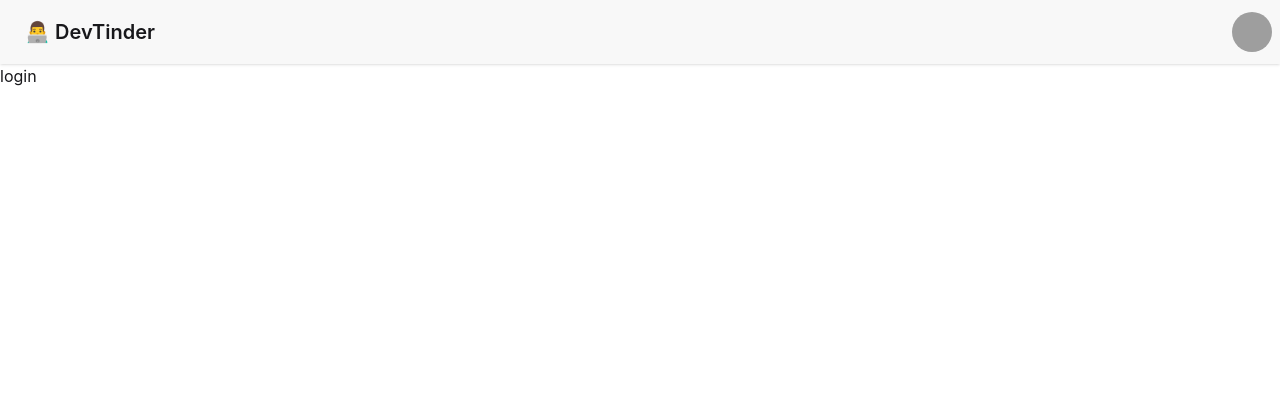
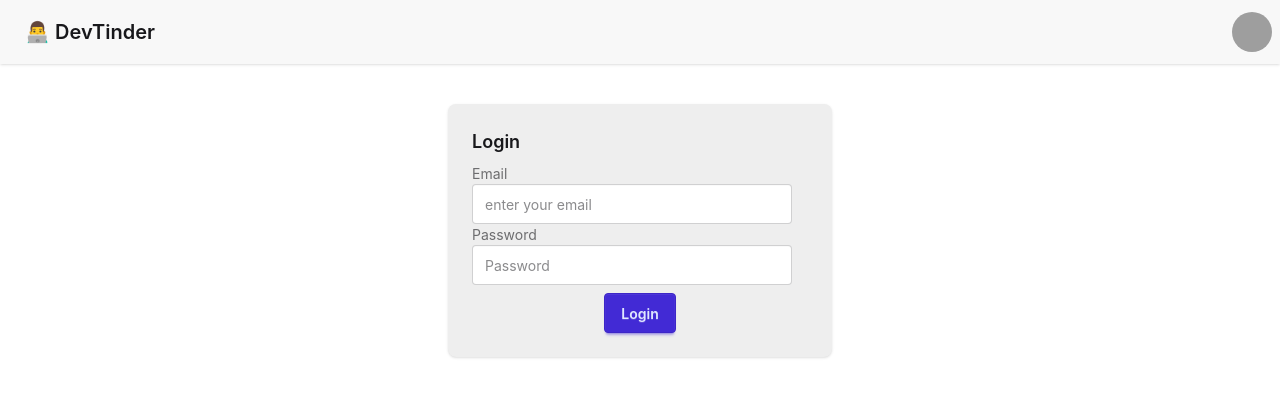
Before and after one commit to shailendrapratap1/devTinder-web, a React (Vite) app: page /login in a window 1280 px wide. Shown: the top 396 px of the page. Built offline with nearby package versions, Linux system fonts and the light colour scheme; grey boxes are pictures that could not be loaded.

Commit message:
log in api call

```diff
--- a/package.json
+++ b/package.json
@@ -11,6 +11,7 @@
   },
   "dependencies": {
     "@tailwindcss/vite": "^4.2.1",
+    "axios": "^1.13.6",
     "react": "^19.2.0",
     "react-dom": "^19.2.0",
     "react-router-dom": "^7.13.1",
--- a/src/Login.jsx
+++ b/src/Login.jsx
@@ -1,9 +1,44 @@
-import React from 'react'
+import axios from 'axios';
+import React, { useState } from 'react'
 
 const Login = () => {
+const [emailId,setEmailId] = useState("");
+const [password,setPassword] = useState("");
+const handleLogin = async () =>{
+try{
+
+
+    const  res = await axios.post("http://localhost:7777/login",{
+        emailId,password,
+    });
+    console.log(res)
+}
+catch(err){
+    console.error(err);
+}
+}
+
   return (
-    <div>
-      login
+    <div className='flex justify-center my-10'>
+    <div className="card bg-base-300 w-96 shadow-sm">
+
+  <div className="card-body">
+    <h2 className="card-title">Login</h2>
+<div>
+<label className="label">Email</label>
+  <input type="email" value={emailId} className="input" placeholder="enter your email"
+  onChange={(e)=>setEmailId(e.target.value)}/>
+
+
+  <label className="label">Password</label>
+  <input type="password" className="input" value={password} placeholder="Password"
+  onChange={(e)=> setPassword(e.target.value)} />
+</div>
+    <div className="card-actions justify-center">
+      <button className="btn btn-primary" onClick={handleLogin}> Login</button>
+    </div>
+  </div>
+</div>
     </div>
   )
 }
```
Also changed, not shown: 1 other file (tests, documents, lock files or other folders).
